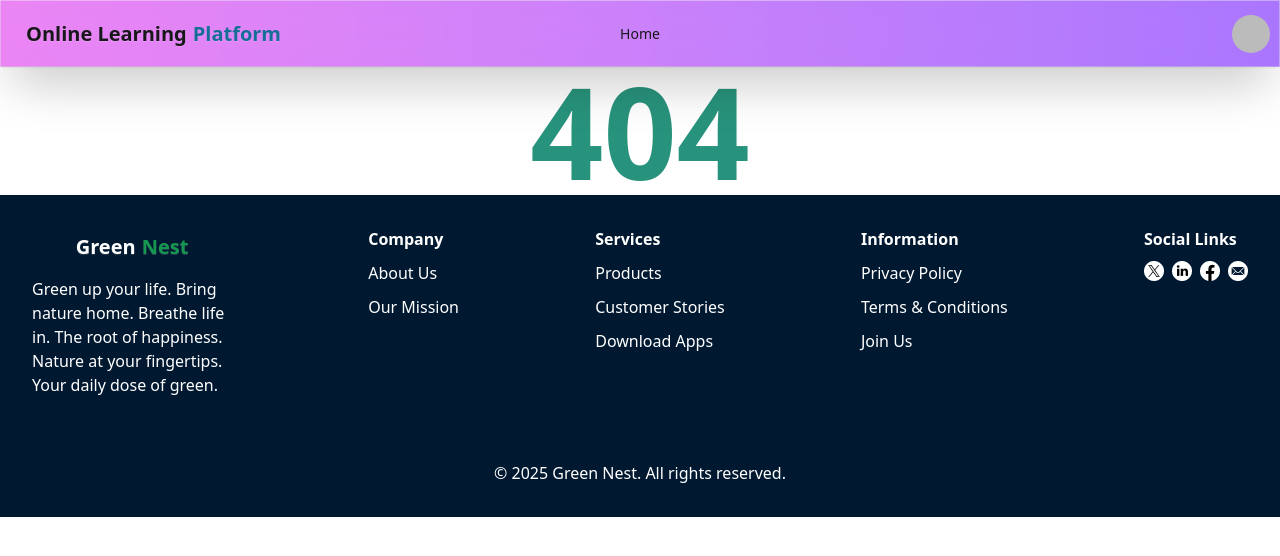
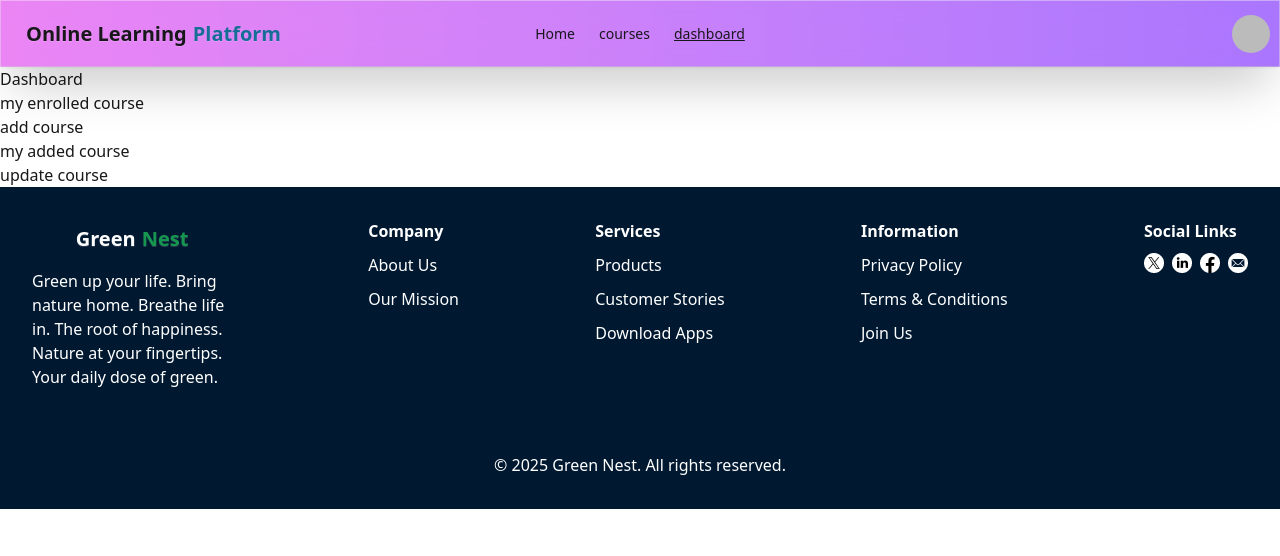
Before and after one commit to TanvirulAbrar/b12-a10-Online-Learning-Platform, a React (Vite) app: page /dashboard in a window 1280 px wide. Shown: the top 556 px of the page. Built offline with nearby package versions, Linux system fonts and the light colour scheme; no server answers; sample sign-in values are in the browser's storage.

Commit message:
private rute and basic pages

```diff
--- a/src/assets/Login.jsx
+++ b/src/assets/Login.jsx
@@ -143,7 +143,7 @@ const Login = () => {
                   </svg>
                   Login with Google
                 </button>
-                <NavLink to={"/signin"} className="my-6 underline">
+                <NavLink to={"/register"} className="my-6 underline">
                   create a new account
                 </NavLink>
               </form>
--- /dev/null
+++ b/src/component/Course.jsx
@@ -0,0 +1,11 @@
+import React from "react";
+
+const Course = () => {
+  return (
+    <div>
+      <div className="">all course</div>
+    </div>
+  );
+};
+
+export default Course;
--- /dev/null
+++ b/src/component/CourseDetails.jsx
@@ -0,0 +1,7 @@
+import React from "react";
+
+const CourseDetails = () => {
+  return <div>CourseDetails</div>;
+};
+
+export default CourseDetails;
--- /dev/null
+++ b/src/component/Dashboard.jsx
@@ -0,0 +1,15 @@
+import React from "react";
+
+const Dashboard = () => {
+  return (
+    <div>
+      Dashboard
+      <div className="">my enrolled course</div>
+      <div className="">add course</div>
+      <div className="">my added course</div>
+      <div className="">update course</div>
+    </div>
+  );
+};
+
+export default Dashboard;
--- /dev/null
+++ b/src/component/Home.jsx
@@ -0,0 +1,14 @@
+import React from "react";
+
+const Home = () => {
+  return (
+    <div>
+      <div className="">hero</div>
+      <div className="">poular course</div>
+      <div className="">why choose us</div>
+      <div className="">top instructors</div>
+    </div>
+  );
+};
+
+export default Home;
--- /dev/null
+++ b/src/component/Loading.jsx
@@ -0,0 +1,11 @@
+import React from "react";
+
+const Loading = () => {
+  return (
+    <div className="mx-auto">
+      <span className="loading mx-auto loading-spinner text-info"></span>
+    </div>
+  );
+};
+
+export default Loading;
--- a/src/component/Navbar.jsx
+++ b/src/component/Navbar.jsx
@@ -21,7 +21,13 @@ const Navbar = () => {
       <li>
         <NavLink to={"/"}>Home</NavLink>
       </li>
+      <li>
+        <NavLink to={"/courses"}>courses</NavLink>
+      </li>
 
+      <li>
+        <NavLink to={"/dashboard"}>dashboard</NavLink>
+      </li>
       {}
     </>
   );
@@ -164,7 +170,7 @@ const Navbar = () => {
 
                 {!user && (
                   <li>
-                    <NavLink to={"/signin"}>signin</NavLink>
+                    <NavLink to={"/register"}>signin</NavLink>
                   </li>
                 )}
               </ul>
--- /dev/null
+++ b/src/component/PrivateRout.jsx
@@ -0,0 +1,17 @@
+import React, { use } from "react";
+import AuthContext from "../context/AuthContext";
+import { Navigate, useLocation } from "react-router";
+
+const PrivateRout = ({ children }) => {
+  const { user, loading } = use(AuthContext);
+  const location = useLocation();
+  if (loading) {
+    return <span className="loading loading-spinner text-success"></span>;
+  }
+  if (user) {
+    return children;
+  }
+  return <Navigate state={location?.pathname} to="/login"></Navigate>;
+};
+
+export default PrivateRout;
--- a/src/index.css
+++ b/src/index.css
@@ -1,2 +1,5 @@
 @import "tailwindcss";
 @plugin "daisyui";
+nav a.active {
+  text-decoration: underline;
+}
--- a/src/main.jsx
+++ b/src/main.jsx
@@ -11,6 +11,11 @@ import AuthProvider from "./context/AuthProvider.jsx";
 import ForgetPassWord from "./component/ForgetPassWord.jsx";
 
 import ErrorPage from "./component/ErrorPage.jsx";
+import Home from "./component/Home.jsx";
+import Course from "./component/Course.jsx";
+import CourseDetails from "./component/CourseDetails.jsx";
+import Dashboard from "./component/Dashboard.jsx";
+import PrivateRout from "./component/PrivateRout.jsx";
 
 const router = createBrowserRouter([
   {
@@ -18,9 +23,23 @@ const router = createBrowserRouter([
     Component: Root,
     errorElement: <ErrorPage />,
     children: [
+      {
+        index: true,
+        Component: Home,
+      },
       { path: "/login", Component: Login },
       { path: "/register", Component: Signin },
       { path: "/forgetpassword", Component: ForgetPassWord },
+      { path: "/courses", Component: Course },
+      { path: "/courses/:id", Component: CourseDetails },
+      {
+        path: "/dashboard",
+        element: (
+          <PrivateRout>
+            <Dashboard></Dashboard>
+          </PrivateRout>
+        ),
+      },
     ],
   },
 ]);
```
